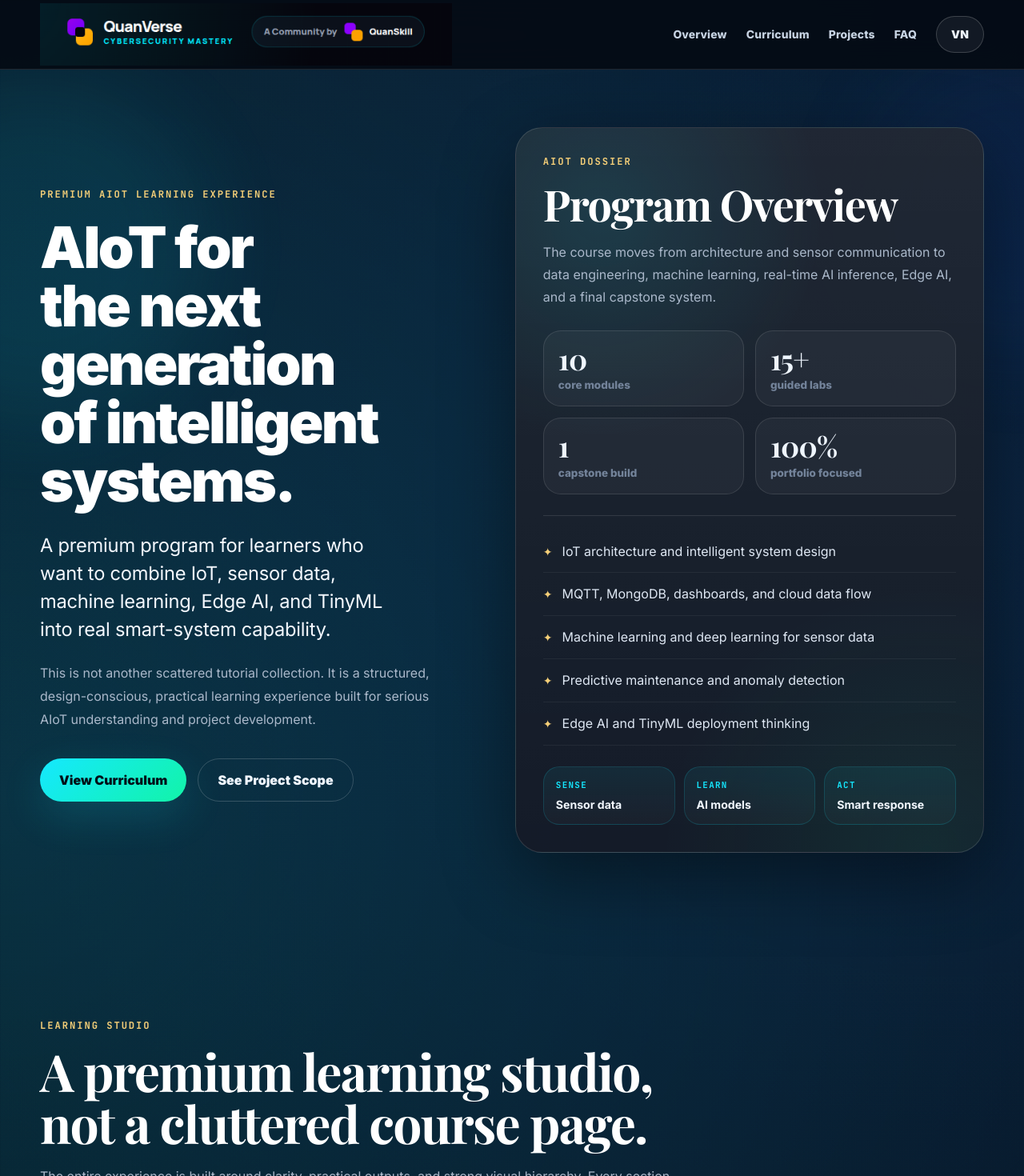
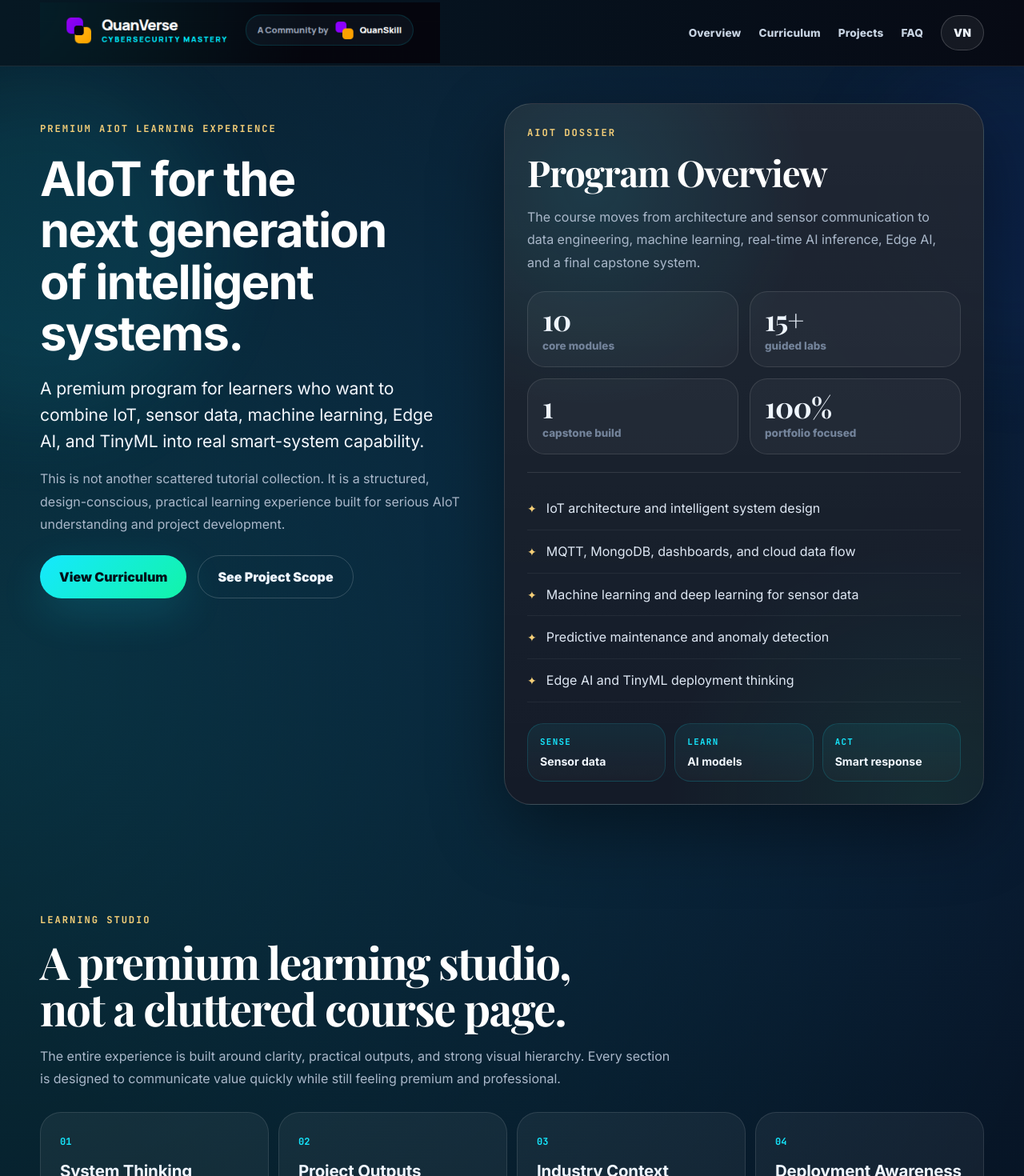
Before and after one commit to mishrasundaram/aiot-premium-course-webapp, a Next.js app: page / in a window 1280 px wide. Shown: the top 1470 px of the page at 80% size. Built offline with nearby package versions, Linux system fonts and the light colour scheme.

Commit message:
Fix logo background, reduce spacing, and refine hero title

```diff
--- a/app/globals.css
+++ b/app/globals.css
@@ -1312,3 +1312,206 @@ button {
     height: 42px;
   }
 }
+
+/* =========================================================
+   Final Clean Header + Logo + Spacing + Hero Title Fix
+========================================================= */
+
+/* Match logo background with the whole header */
+.site-header {
+  background:
+    linear-gradient(90deg, #061823 0%, #06131f 42%, #070a14 100%) !important;
+  border-bottom: 1px solid rgba(255,255,255,0.09) !important;
+}
+
+/* Use the real logo image cleanly */
+.logo-image-zone,
+.brand-zone {
+  display: flex;
+  align-items: center;
+  min-width: 0;
+}
+
+.brand-image {
+  display: inline-flex;
+  align-items: center;
+  overflow: visible;
+  background: transparent !important;
+}
+
+.brand-image img {
+  display: block;
+  width: 500px;
+  max-width: min(500px, 52vw);
+  height: auto;
+  object-fit: contain;
+  object-position: left center;
+  background: transparent !important;
+  box-shadow: none !important;
+  border-radius: 0 !important;
+
+  /* this hides the jpeg rectangle by blending dark pixels with header */
+  mix-blend-mode: lighten;
+}
+
+/* Header spacing */
+.nav-shell {
+  min-height: 82px !important;
+}
+
+.nav-links {
+  gap: 22px !important;
+}
+
+.nav-links a {
+  font-size: 0.85rem;
+  font-weight: 800;
+}
+
+.nav-links button {
+  height: 44px !important;
+  min-width: 54px !important;
+}
+
+/* Reduce hero empty space */
+.hero {
+  min-height: auto !important;
+  padding-top: 46px !important;
+  padding-bottom: 64px !important;
+  gap: 48px !important;
+  align-items: start !important;
+}
+
+.hero-copy {
+  padding-top: 12px !important;
+}
+
+/* Main title: smaller, cleaner, not too bold */
+.hero h1 {
+  max-width: 650px !important;
+  font-family: "Inter", system-ui, sans-serif !important;
+  font-size: clamp(3.05rem, 4.65vw, 4.65rem) !important;
+  font-weight: 650 !important;
+  line-height: 1.08 !important;
+  letter-spacing: -0.028em !important;
+  text-wrap: balance;
+}
+
+/* Subtitle readable and premium */
+.hero-subtitle {
+  max-width: 690px !important;
+  margin-top: 22px !important;
+  font-size: clamp(1.22rem, 1.65vw, 1.58rem) !important;
+  line-height: 1.55 !important;
+  letter-spacing: -0.006em !important;
+}
+
+.hero-note {
+  margin-top: 16px !important;
+  max-width: 680px !important;
+  line-height: 1.78 !important;
+}
+
+.hero-actions {
+  margin-top: 24px !important;
+}
+
+.hero-pills {
+  margin-top: 20px !important;
+}
+
+.hero-support {
+  margin-top: 14px !important;
+}
+
+/* Right panel tighter */
+.hero-panel {
+  padding: 28px !important;
+}
+
+.hero-panel h2 {
+  font-size: clamp(2.35rem, 3.55vw, 3.7rem) !important;
+  line-height: 1.04 !important;
+  letter-spacing: -0.028em !important;
+}
+
+.panel-stats {
+  margin-top: 22px !important;
+}
+
+.highlight-list {
+  margin-top: 22px !important;
+}
+
+/* Reduce empty gaps between sections */
+.section {
+  padding-top: 68px !important;
+  padding-bottom: 68px !important;
+}
+
+.section-head {
+  margin-bottom: 28px !important;
+}
+
+.section-head h2,
+.final-section h2 {
+  font-size: clamp(2.65rem, 4.35vw, 4.85rem) !important;
+  line-height: 1.04 !important;
+  letter-spacing: -0.03em !important;
+}
+
+.section-head p,
+.final-section p {
+  margin-top: 16px !important;
+}
+
+/* Curriculum and cards tighter */
+.module-list {
+  gap: 10px !important;
+}
+
+.module-row {
+  padding: 18px !important;
+  border-radius: 22px !important;
+}
+
+.studio-grid,
+.project-grid,
+.faq-grid {
+  gap: 12px !important;
+}
+
+/* Final section less oversized */
+.final-section {
+  padding-top: 64px !important;
+  padding-bottom: 64px !important;
+  margin-top: 0 !important;
+  margin-bottom: 18px !important;
+}
+
+/* Mobile */
+@media (max-width: 760px) {
+  .brand-image img {
+    width: 250px;
+    max-width: 64vw;
+  }
+
+  .hero {
+    padding-top: 38px !important;
+    padding-bottom: 54px !important;
+  }
+
+  .hero h1 {
+    font-size: clamp(2.65rem, 11vw, 3.75rem) !important;
+    line-height: 1.09 !important;
+  }
+
+  .hero-subtitle {
+    font-size: 1.1rem !important;
+  }
+
+  .section {
+    padding-top: 52px !important;
+    padding-bottom: 52px !important;
+  }
+}
```
